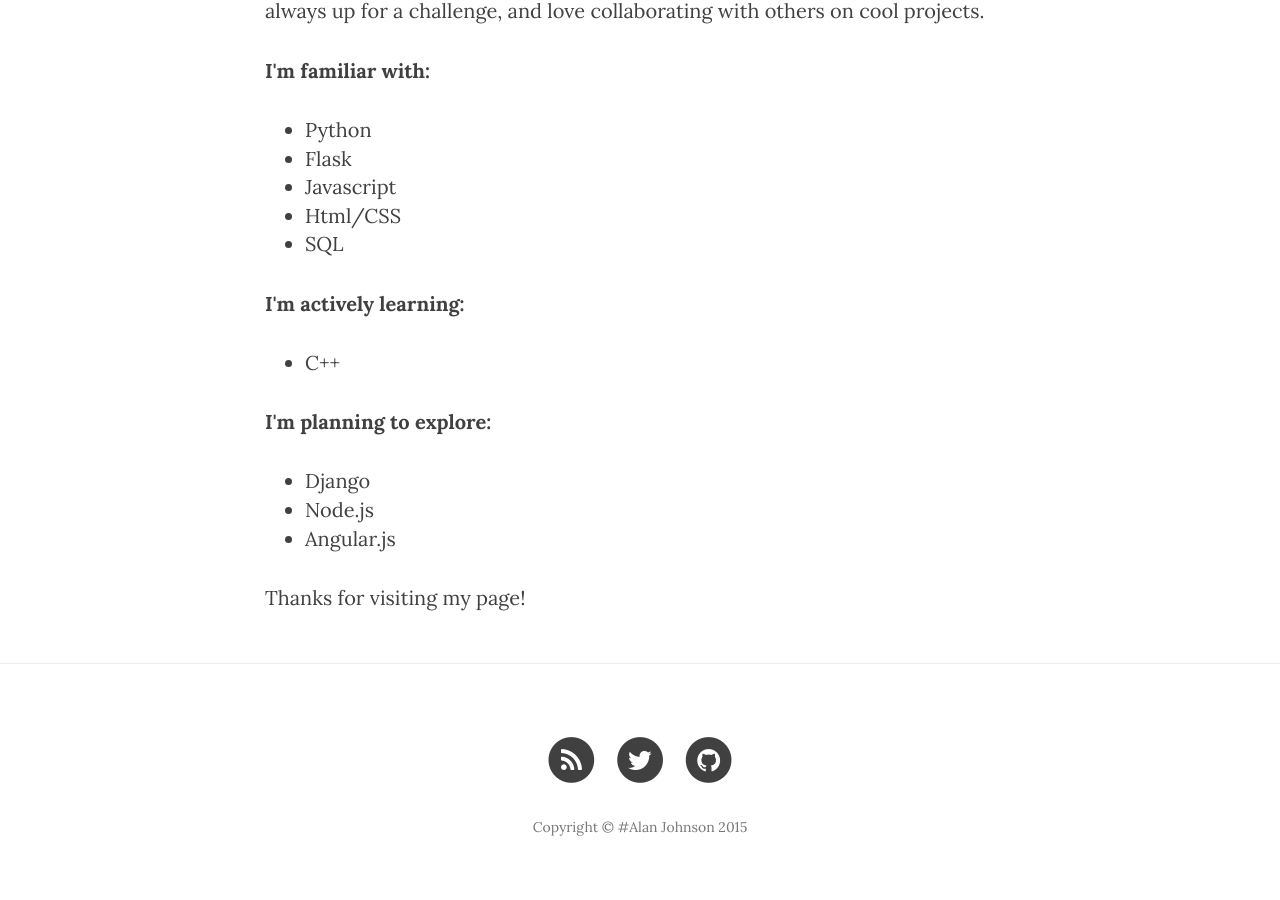
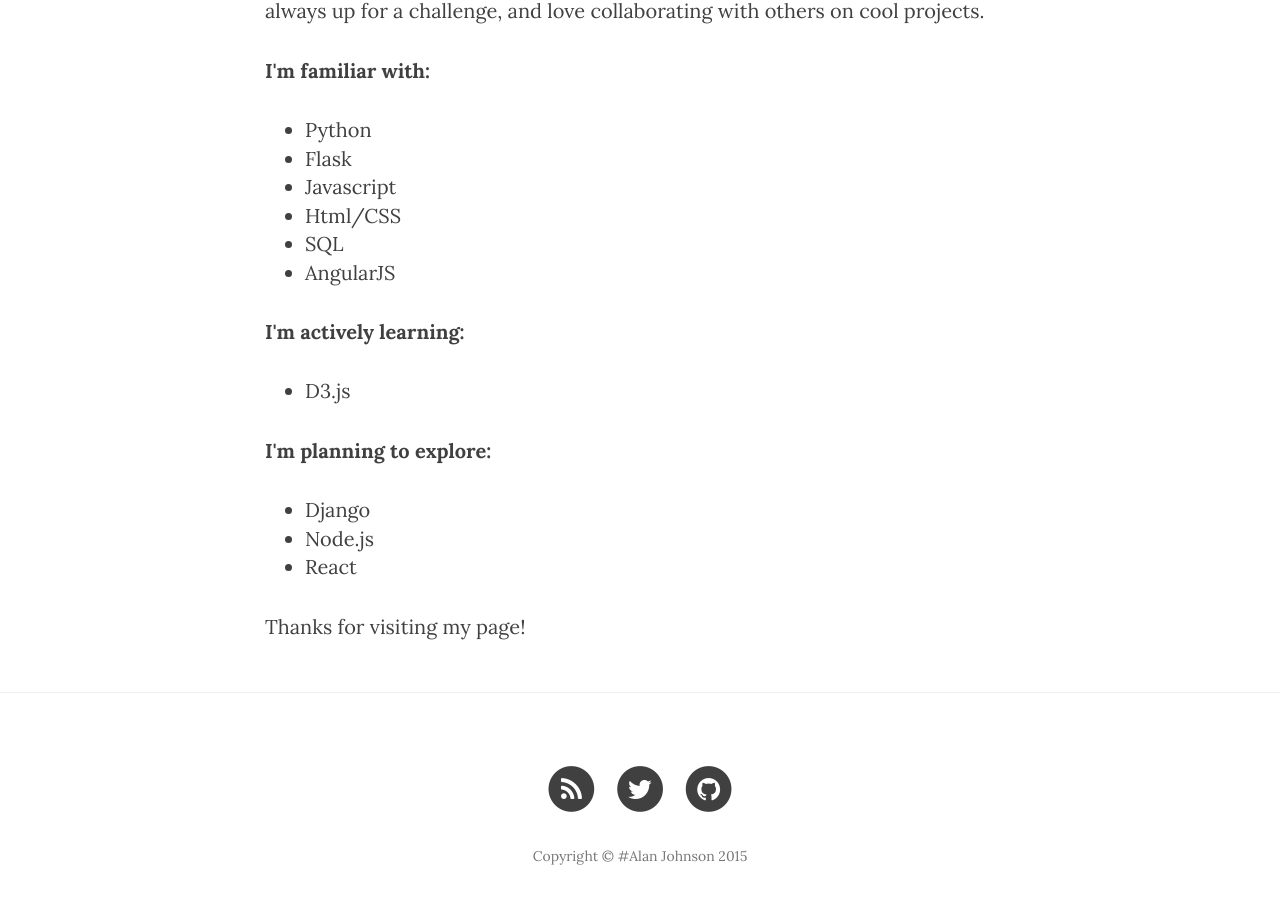
Before and after one commit to AmaxJ/AmaxJ.github.io, a Jekyll site: the page built from about.html, in a window 1280 px wide and 900 px high, scrolled down 766 px. Built offline with Jekyll 4.4.1, drawn with Linux system fonts in a browser that asks for light colours; nearby versions of some CDN libraries.

Commit message:
Update about.html

```diff
--- a/about.html
+++ b/about.html
@@ -13,17 +13,18 @@ header-img: "img/about.jpg"
     <li>Javascript</li>
     <li>Html/CSS</li>
     <li>SQL</li>
+    <li>AngularJS</li>
 </ul>
 
 <p><b>I'm actively learning:</b></p>
 <ul>
-    <li>C++</li>
+    <li>D3.js</li>
 </ul>
 
 <p><b>I'm planning to explore:</b></p>
 <ul>
     <li>Django</li>
     <li>Node.js</li>
-    <li>Angular.js</li>
+    <li>React</li>
 </ul>
 <p>Thanks for visiting my page!</p>
```
